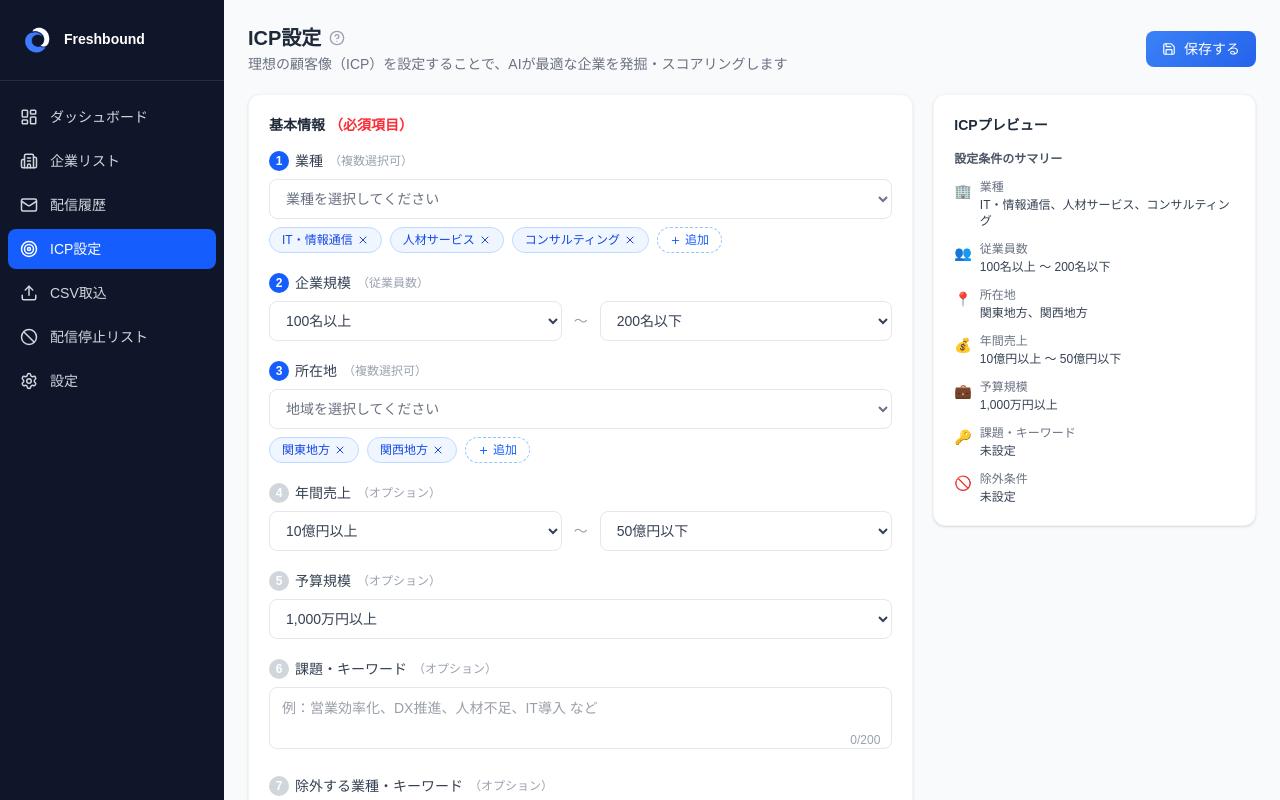
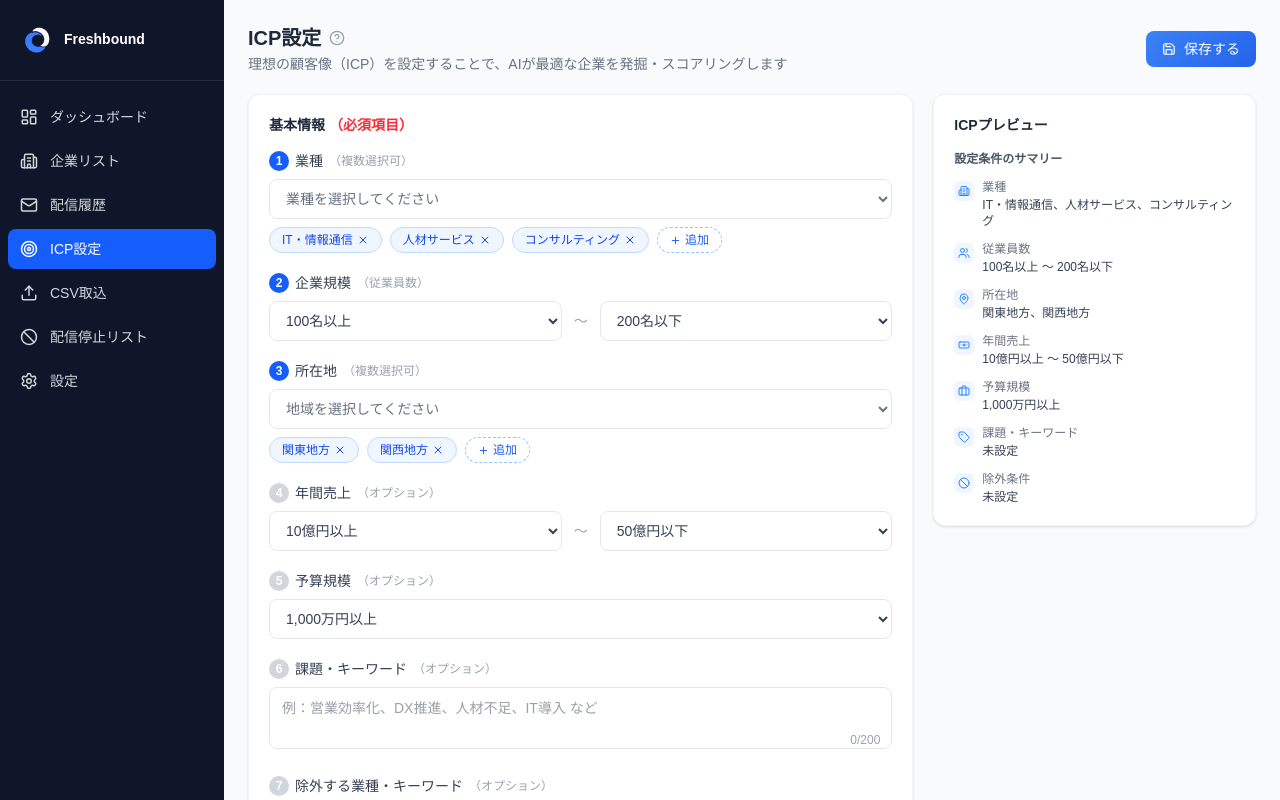
Before and after one commit to nn-nissy1010/freshbound, a Next.js app: page /icp in a window 1280 px wide. Shown: the top 800 px of the page. Built offline with nearby package versions, Linux system fonts and the light colour scheme.

Commit message:
fix: replace emoji icons with lucide-react in ICP preview and CSV import summary

```diff
--- a/src/app/(app)/csv-import/page.tsx
+++ b/src/app/(app)/csv-import/page.tsx
@@ -3,7 +3,8 @@
 import { useState, useRef } from 'react';
 import {
   HelpCircle, Download, Plus, Upload, Shield,
-  CheckCircle, ChevronRight, MoreVertical
+  CheckCircle, ChevronRight, MoreVertical,
+  FileText, BarChart2, AlertTriangle, UserPlus,
 } from 'lucide-react';
 
 const importHistory = [
@@ -197,29 +198,34 @@
           <div className="bg-white rounded-xl border border-gray-100 p-5 shadow-sm">
             <h2 className="text-sm font-bold text-gray-800 mb-4">取込サマリー</h2>
             <div className="space-y-3">
-              {[
-                { icon: '📄', label: 'ファイル名', value: 'existing_list_20250510.csv', valueClass: 'text-gray-700 text-xs' },
-                { icon: '📊', label: '取込予定件数', value: '2,450件', valueClass: 'text-gray-800 font-semibold text-sm' },
-                { icon: '✅', label: '必須項目の入力率', value: null, progress: 98.6 },
-                { icon: '⚠️', label: '重複件数（スキップ予定）', value: '135件', valueClass: 'text-orange-500 font-medium text-sm' },
-                { icon: '🆕', label: '新規登録予定件数', value: '2,315件', valueClass: 'text-blue-600 font-bold text-sm' },
-              ].map((item) => (
+              {([
+                { icon: FileText,       iconBg: 'bg-gray-100',   iconColor: 'text-gray-500',  label: 'ファイル名',             value: 'existing_list_20250510.csv', valueClass: 'text-gray-700 text-xs' },
+                { icon: BarChart2,      iconBg: 'bg-blue-50',    iconColor: 'text-blue-500',  label: '取込予定件数',           value: '2,450件',                    valueClass: 'text-gray-800 font-semibold text-sm' },
+                { icon: CheckCircle,    iconBg: 'bg-green-50',   iconColor: 'text-green-500', label: '必須項目の入力率',        value: null,                         progress: 98.6 },
+                { icon: AlertTriangle,  iconBg: 'bg-amber-50',   iconColor: 'text-amber-500', label: '重複件数（スキップ予定）', value: '135件',                      valueClass: 'text-orange-500 font-medium text-sm' },
+                { icon: UserPlus,       iconBg: 'bg-blue-50',    iconColor: 'text-blue-500',  label: '新規登録予定件数',        value: '2,315件',                    valueClass: 'text-blue-600 font-bold text-sm' },
+              ] as const).map((item) => {
+                const Icon = item.icon;
+                return (
                   <div key={item.label}>
                     <div className="flex items-center justify-between">
                       <div className="flex items-center gap-2">
-                      <span className="text-sm">{item.icon}</span>
+                        <div className={`w-5 h-5 rounded-md flex items-center justify-center flex-shrink-0 ${item.iconBg}`}>
+                          <Icon size={12} className={item.iconColor} />
+                        </div>
                         <span className="text-xs text-gray-500">{item.label}</span>
                       </div>
-                    {item.value && <span className={item.valueClass}>{item.value}</span>}
-                    {item.progress && <span className="text-sm font-semibold text-gray-700">{item.progress}%</span>}
+                      {'value' in item && item.value && <span className={item.valueClass}>{item.value}</span>}
+                      {'progress' in item && item.progress && <span className="text-sm font-semibold text-gray-700">{item.progress}%</span>}
                     </div>
-                  {item.progress && (
-                    <div className="mt-1 ml-6 bg-gray-100 rounded-full h-1.5">
+                    {'progress' in item && item.progress && (
+                      <div className="mt-1 ml-7 bg-gray-100 rounded-full h-1.5">
                         <div className="h-1.5 rounded-full bg-green-500" style={{ width: `${item.progress}%` }} />
                       </div>
                     )}
                   </div>
-              ))}
+                );
+              })}
             </div>
 
             {/* Security Notice */}
--- a/src/app/(app)/icp/page.tsx
+++ b/src/app/(app)/icp/page.tsx
@@ -1,7 +1,7 @@
 'use client';
 
 import { useState } from 'react';
-import { HelpCircle, X, Plus, Save } from 'lucide-react';
+import { HelpCircle, X, Plus, Save, Building2, Users, MapPin, Banknote, Briefcase, Tag, Ban } from 'lucide-react';
 
 const industries = [
   'IT・情報通信', '人材サービス', 'コンサルティング', '製造業', '小売・流通',
@@ -255,22 +255,27 @@
 
             <div className="space-y-3">
               {[
-                { icon: '🏢', label: '業種', value: 'IT・情報通信、人材サービス、コンサルティング' },
-                { icon: '👥', label: '従業員数', value: '100名以上 〜 200名以下' },
-                { icon: '📍', label: '所在地', value: '関東地方、関西地方' },
-                { icon: '💰', label: '年間売上', value: '10億円以上 〜 50億円以下' },
-                { icon: '💼', label: '予算規模', value: '1,000万円以上' },
-                { icon: '🔑', label: '課題・キーワード', value: '未設定' },
-                { icon: '🚫', label: '除外条件', value: '未設定' },
-              ].map((item) => (
-                <div key={item.label} className="flex items-start gap-2">
-                  <span className="text-sm mt-0.5">{item.icon}</span>
-                  <div>
-                    <div className="text-xs text-gray-500">{item.label}</div>
-                    <div className="text-xs font-medium text-gray-700 mt-0.5">{item.value}</div>
+                { icon: Building2,  label: '業種',           value: 'IT・情報通信、人材サービス、コンサルティング' },
+                { icon: Users,      label: '従業員数',        value: '100名以上 〜 200名以下' },
+                { icon: MapPin,     label: '所在地',          value: '関東地方、関西地方' },
+                { icon: Banknote,   label: '年間売上',        value: '10億円以上 〜 50億円以下' },
+                { icon: Briefcase,  label: '予算規模',        value: '1,000万円以上' },
+                { icon: Tag,        label: '課題・キーワード', value: '未設定' },
+                { icon: Ban,        label: '除外条件',        value: '未設定' },
+              ].map((item) => {
+                const Icon = item.icon;
+                return (
+                  <div key={item.label} className="flex items-start gap-2">
+                    <div className="w-5 h-5 rounded-md bg-blue-50 flex items-center justify-center flex-shrink-0 mt-0.5">
+                      <Icon size={12} className="text-blue-500" />
+                    </div>
+                    <div>
+                      <div className="text-xs text-gray-500">{item.label}</div>
+                      <div className="text-xs font-medium text-gray-700 mt-0.5">{item.value}</div>
+                    </div>
                   </div>
-                </div>
-              ))}
+                );
+              })}
             </div>
           </div>
         </div>
```
Lines whose indentation alone changed are shown as unchanged.
